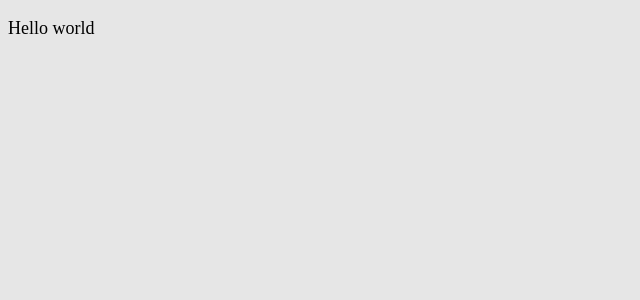
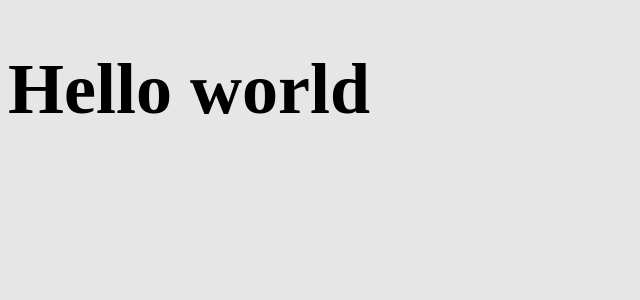
Before and after one commit to Lindo-Mthombeni/Eita-Daa, a React (Vite) app: page / in a window 1280 px wide. Shown: the top 300 px of the page, without its empty margins (0-640 px from the left). Built offline with nearby package versions, Linux system fonts and the light colour scheme; a web font is replaced by a local one.

Commit message:
Update App.tsx

```diff
--- a/src/App.tsx
+++ b/src/App.tsx
@@ -13,7 +13,7 @@ function App() {
 
   return (
     <>
-      <p>Hello world</p>
+      <h1>Hello world</h1>
       {/* <div className="wrapper">
         <h1>Make your show the next big thing</h1>
         <h5>
```
